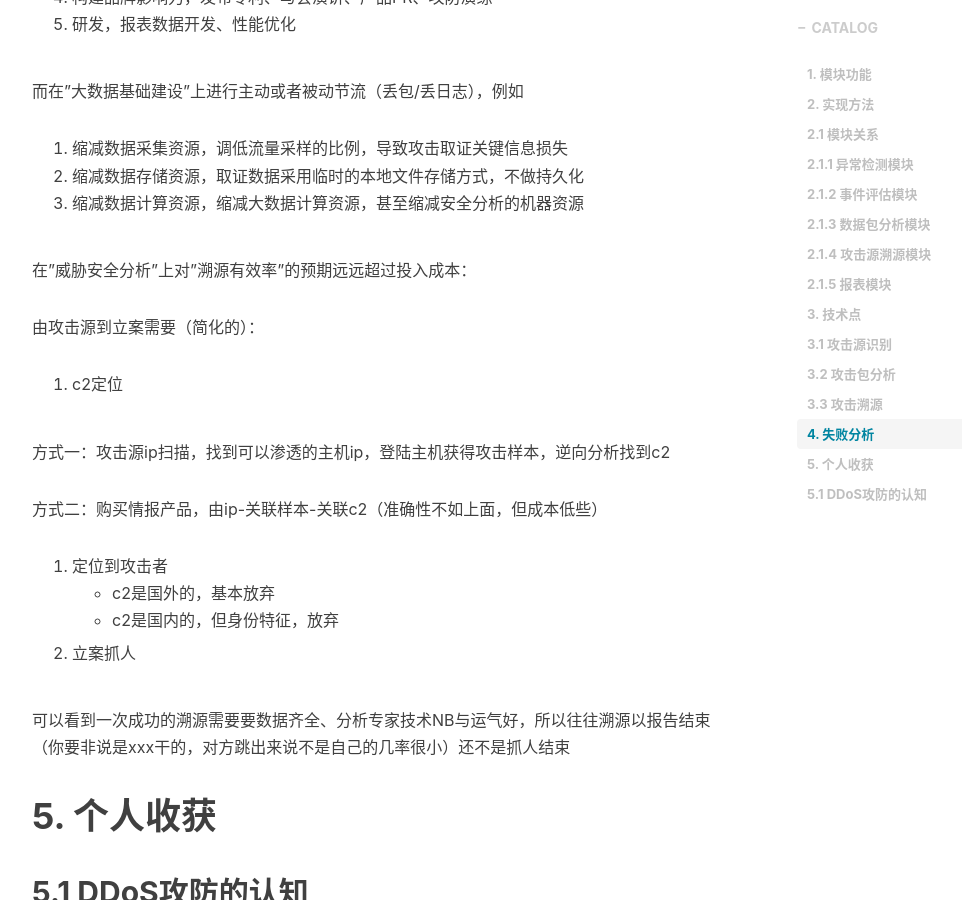
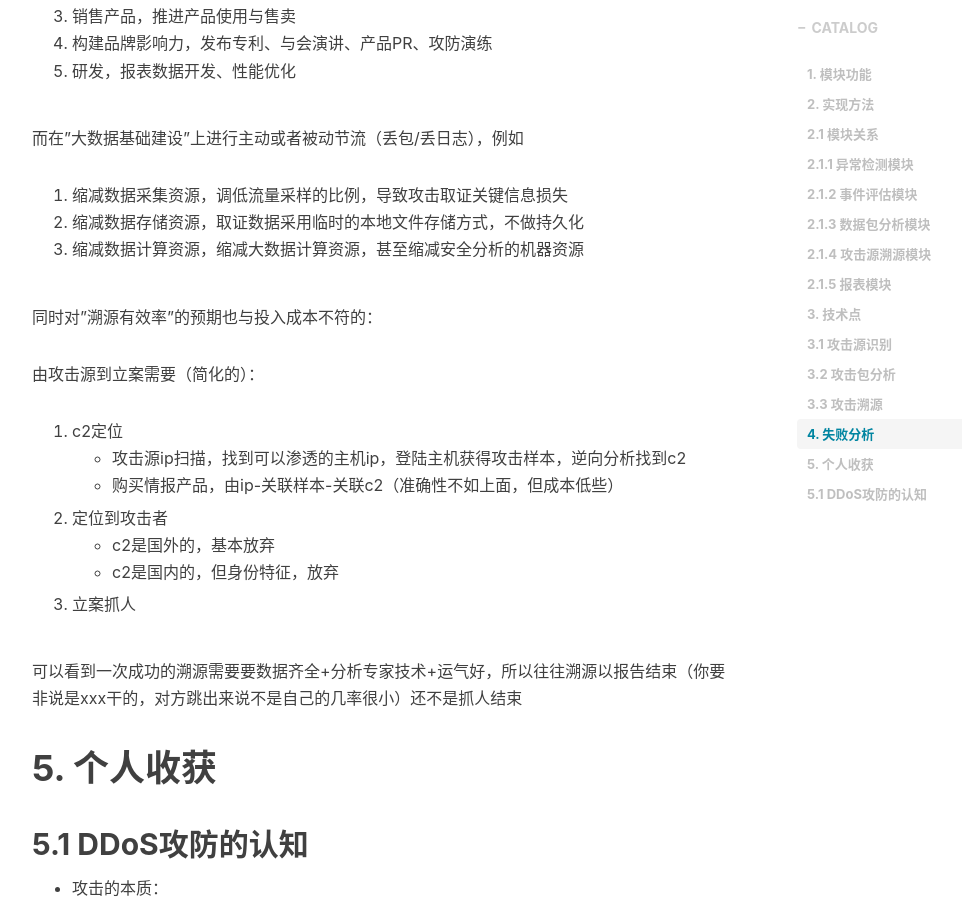
Before and after one commit to tanjiti/tanjiti.github.io, a Jekyll site: the page built from _posts/2022-11-17-那些年我研发的无用模块——攻击事件评估模块.markdown, in a window 1280 px wide and 900 px high, scrolled down 5261 px. Shown: the whole window, without its empty margins (233-1195 px from the left). Built offline with Jekyll 4.4.1, drawn with Linux system fonts in a browser that asks for light colours; nearby versions of some CDN libraries; comment, search, counter and statistics services are not loaded; some of the changed text lies outside the part shown.

Commit message:
ddos event review

```diff
--- a/_posts/2022-11-17-那些年我研发的无用模块——攻击事件评估模块.markdown
+++ b/_posts/2022-11-17-那些年我研发的无用模块——攻击事件评估模块.markdown
@@ -148,31 +152,29 @@ grafana
 但本质是军备竞赛的DDoS攻防，会将重点资源投入在以下方面：
 1. 部署机房，扩容建设
 2. 合作，与运营商合作，与网络基础部合作，与业务部合作
-2. 销售产品，推进产品使用与售卖
-3. 构建品牌影响力，发布专利、与会演讲、产品PR、攻防演练
-4. 研发，报表数据开发、性能优化
+3. 销售产品，推进产品使用与售卖
+4. 构建品牌影响力，发布专利、与会演讲、产品PR、攻防演练
+5. 研发，报表数据开发、性能优化
 
 而在"大数据基础建设"上进行主动或者被动节流（丢包/丢日志），例如
 1. 缩减数据采集资源，调低流量采样的比例，导致攻击取证关键信息损失
 2. 缩减数据存储资源，取证数据采用临时的本地文件存储方式，不做持久化
 3. 缩减数据计算资源，缩减大数据计算资源，甚至缩减安全分析的机器资源
 
-在"威胁安全分析"上对"溯源有效率"的预期远远超过投入成本：
+同时对"溯源有效率"的预期也与投入成本不符的：
 
 由攻击源到立案需要（简化的）：
 1. c2定位
-
-  方式一：攻击源ip扫描，找到可以渗透的主机ip，登陆主机获得攻击样本，逆向分析找到c2
-
-  方式二：购买情报产品，由ip-关联样本-关联c2（准确性不如上面，但成本低些）
+   - 攻击源ip扫描，找到可以渗透的主机ip，登陆主机获得攻击样本，逆向分析找到c2
+   - 购买情报产品，由ip-关联样本-关联c2（准确性不如上面，但成本低些）
 
 2. 定位到攻击者
-  - c2是国外的，基本放弃
-  - c2是国内的，但身份特征，放弃
+   - c2是国外的，基本放弃
+   - c2是国内的，但身份特征，放弃
 
 3. 立案抓人
 
-可以看到一次成功的溯源需要要数据齐全、分析专家技术NB与运气好，所以往往溯源以报告结束（你要非说是xxx干的，对方跳出来说不是自己的几率很小）还不是抓人结束
+可以看到一次成功的溯源需要要数据齐全+分析专家技术+运气好，所以往往溯源以报告结束（你要非说是xxx干的，对方跳出来说不是自己的几率很小）还不是抓人结束
 
 # 5. 个人收获
 
```
Also changed, not shown: other parts of _posts/2022-11-17-那些年我研发的无用模块——攻击事件评估模块.markdown (+10 -6 lines).
